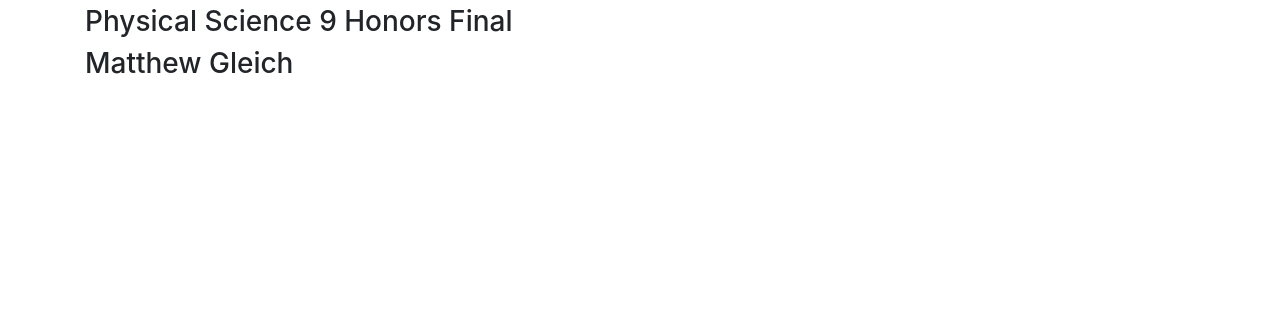
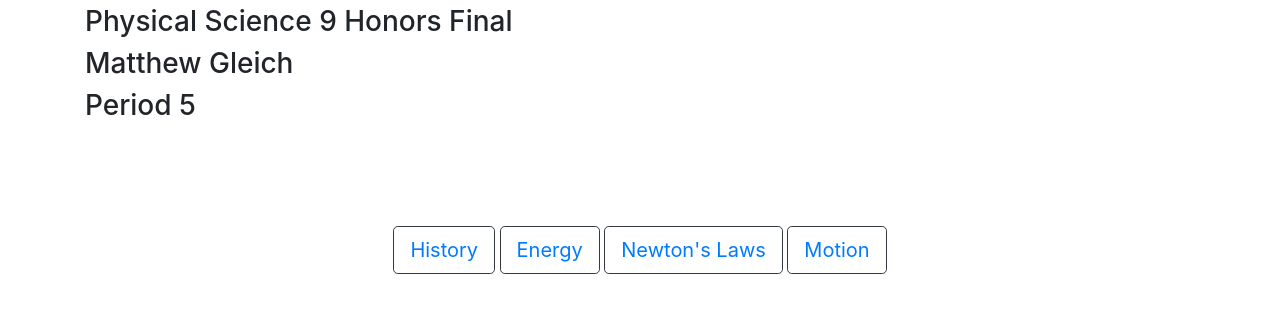
Before and after one commit to gleich/Physical-Science-Final, a plain HTML site: page index.html in a window 1280 px wide. Shown: the part 349-662 px from the top of the page. Drawn offline with nearby package versions, Linux system fonts and the light colour scheme.

Commit message:
Add buttons

```diff
--- a/index.html
+++ b/index.html
@@ -6,13 +6,24 @@
         <link rel="show icon" href="/images/favicon.png">
         <link rel="stylesheet" href="https://stackpath.bootstrapcdn.com/bootstrap/4.3.1/css/bootstrap.min.css" integrity="sha384-ggOyR0iXCbMQv3Xipma34MD+dH/1fQ784/j6cY/iJTQUOhcWr7x9JvoRxT2MZw1T" crossorigin="anonymous">
         <link href="home.css" type="text/css" rel="stylesheet">
+        <link rel="stylesheet" href="https://cdnjs.cloudflare.com/ajax/libs/animate.css/3.7.0/animate.min.css">
     </head>
     <body>
         <div class="container">
-            <h1>Untamed</h1>
-            <h2>Canobie Lake Park</h2>
-            <h3>Physical Science 9 Honors Final</h3>
-            <h3>Matthew Gleich</h3>
+            <h1 class="animated once fadeInUp">Untamed</h1>
+            <div class="animated once fadeInUp delay-1s">
+                <h2>Canobie Lake Park</h2>
+                <h3>Physical Science 9 Honors Final</h3>
+                <h3>Matthew Gleich</h3>
+                <h3>Period 5</h3>
+            </div>
+            <br><br><br><br>
+            <div class="animated once rotateInUpLeft delay-1s" align="center">
+                <button type="button" class="btn btn-outline-dark btn-lg"><a href="/history.html">History</a></button>
+                <button type="button" class="btn btn-outline-dark btn-lg"><a href="/energy.html">Energy</a></button>
+                <button type="button" class="btn btn-outline-dark btn-lg"><a href="/newton_laws.html">Newton's Laws</a></button>
+                <button type="button" class="btn btn-outline-dark btn-lg"><a href="/motion.html">Motion</a></button>
+            </div>
         </div>
     </body>
 </html>
```
